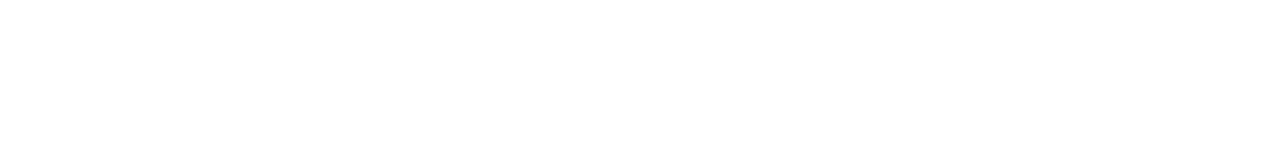
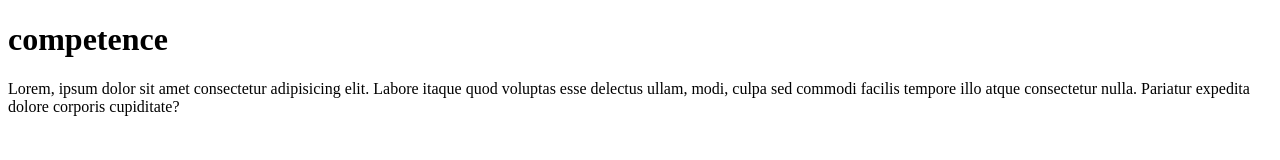
Before and after one commit to adebola456/mon-cv, a plain HTML site: page index.html in a window 1280 px wide. Drawn offline with Linux system fonts and the light colour scheme.

Commit message:
mise en place de section competence

```diff
--- a/index.html
+++ b/index.html
@@ -8,6 +8,8 @@
     <link rel="stylesheet" href="style.css">
 </head>
 <body>
+    <h1>competence</h1>
+    <p>Lorem, ipsum dolor sit amet consectetur adipisicing elit. Labore itaque quod voluptas esse delectus ullam, modi, culpa sed commodi facilis tempore illo atque consectetur nulla. Pariatur expedita dolore corporis cupiditate?</p>
 
 </body>
 </html>
```
